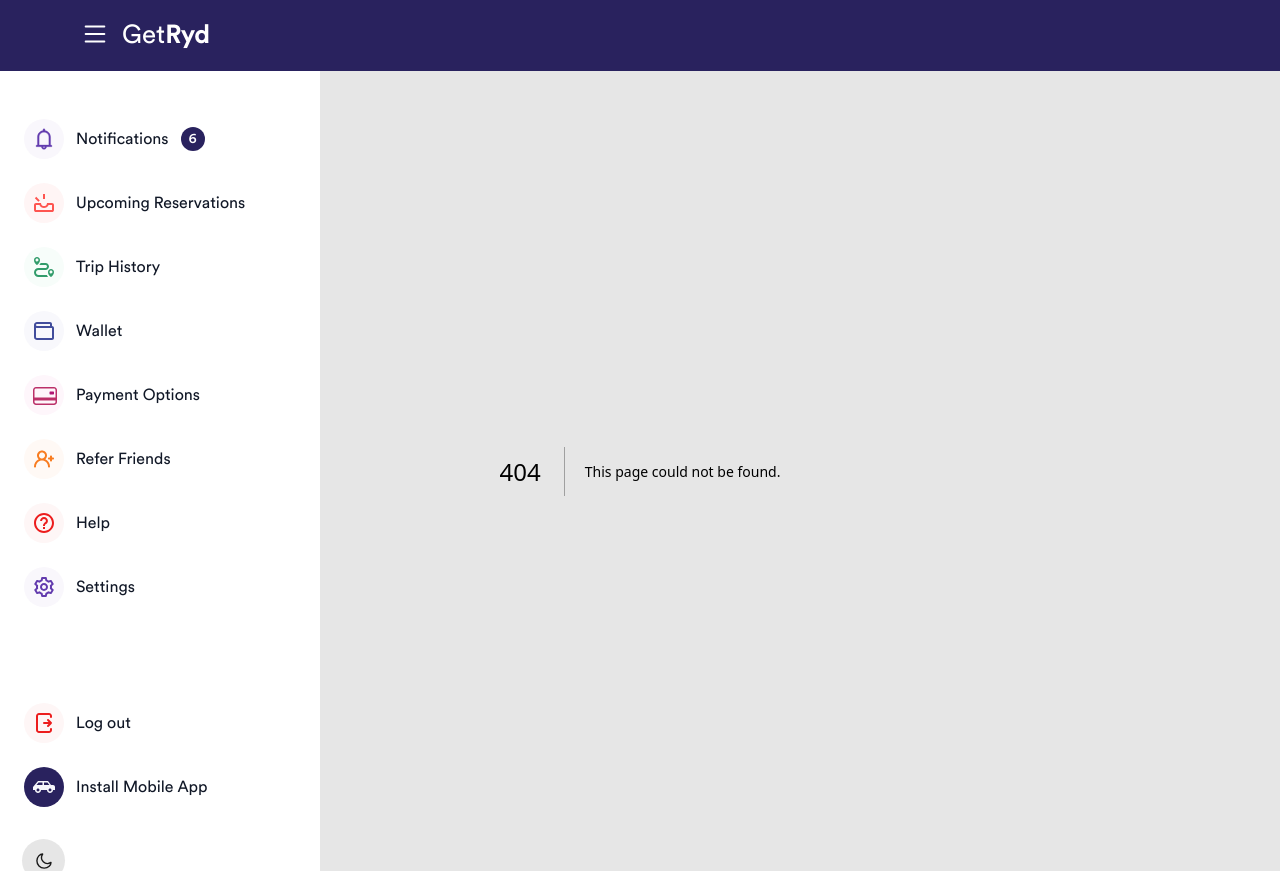
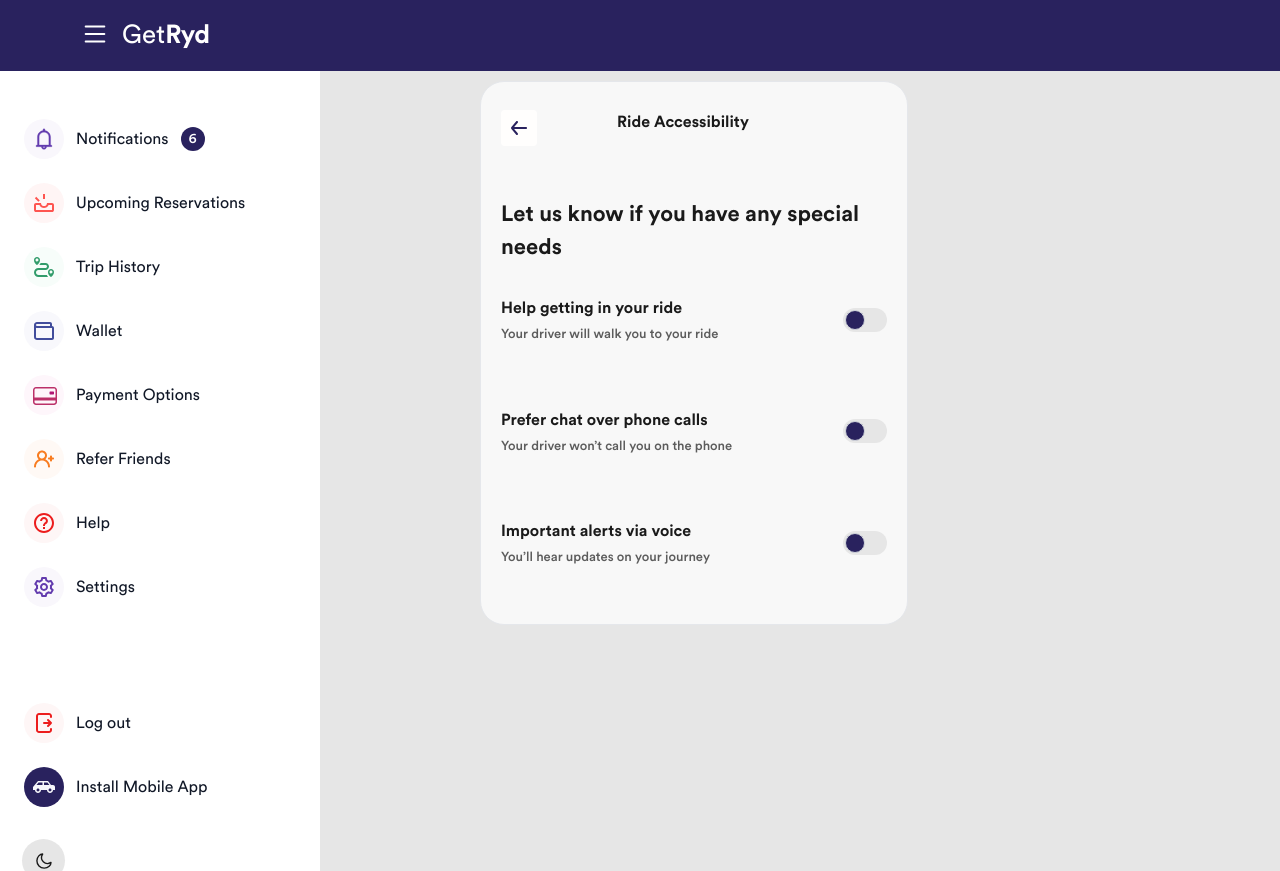
Before and after one commit to shohan-ch/ride-sharing-platform, a Next.js app: page /help/ride_accessibility in a window 1280 px wide. Before the commit this address had no page. Built offline with nearby package versions, Linux system fonts and the light colour scheme.

Commit message:
Help ride accessibility page initially done

```diff
--- /dev/null
+++ b/src/components/Help/RideAccessibility/RideAccessibilityView.jsx
@@ -0,0 +1,88 @@
+import InputField from "@/components/Forms/InputField";
+import Switch from "@/components/Forms/Switch";
+import Button from "@/components/Utils/Button/Button";
+import Router, { useRouter } from "next/router";
+import Link from "next/link";
+
+const RideAccessibilityView = () => {
+  const router = useRouter();
+  // const { backLink } = router?.query || "";
+  // console.log(backLink);
+  return (
+    <>
+      <section className="sec items-center justify-center md:block md:h-full md:w-full lg:flex lg:justify-start lg:pl-[480px] lg:pt-[10px] 2xs:block 2xs:h-full 2xs:w-full">
+        <div className="wrapper relative border bg-gray-1 px-4 pt-5 dark:bg-dark-bg sm:pb-8 sm:dark:border-0 lg:w-[428px] lg:rounded-3xl lg:dark:border 2xl:min-h-[85vh] 3xl:min-h-[88vh] 2xs:w-auto 2xs:pt-2 2xs:pb-10 2xs:dark:border-0">
+          <div className="sm:pt-4 sm:text-left lg:pt-0 2xs:px-0 2xs:pt-0 2xs:text-left">
+            <div className="scroll_div h-full overflow-y-auto overflow-x-hidden py-2 dark:border-[#2C2C35] md:h-full lg:h-[390px] xl:h-[490px] 2xl:h-[390px] 3xl:h-[700px]">
+              <div className="pickup_header mb-10 flex md:pr-[86px] lg:pl-1 lg:pr-[62px] 2xs:mb-3 2xs:pr-4 2xs:pl-1">
+                <Link href={"/help"}>
+                  <img src="/assets/icons/backBgWhite.svg" alt="svg_icon" />
+                </Link>
+                <h2 className="mx-auto font-extrabold text-black dark:text-gray-2 2xl:text-22 3xl:text-[24px] 2xs:text-[18px]">
+                  Ride Accessibility
+                </h2>
+              </div>
+
+              <div className="rounded-5 mx-auto rounded-lg px-1 py-3 dark:text-white">
+                <h1 className="mb-8 text-[22px] font-bold text-[#1A1A1A] dark:text-white">
+                  Let us know if you have any special needs
+                </h1>
+
+                <div className="pb-10 sm:mb-6 2xs:mb-4">
+                  <div className="flex items-center justify-between">
+                    <div>
+                      <h1 className="mb-1 text-[16px] text-[#1A1A1A] dark:text-gray-1 md:font-bold">
+                        Help getting in your ride
+                      </h1>
+                      <p className="text-[13px] font-[450] text-gray-light dark:text-gray-2  md:font-medium ">
+                        Your driver will walk you to your ride
+                      </p>
+                    </div>
+                    <Switch />
+                  </div>
+                </div>
+
+                <div className="pb-10 sm:mb-6 2xs:mb-4">
+                  <div className="flex items-center justify-between">
+                    <div>
+                      <h1 className="mb-1 text-[16px] text-[#1A1A1A] dark:text-gray-1 md:font-bold">
+                        Prefer chat over phone calls
+                      </h1>
+                      <p className="text-[13px] font-[450] text-gray-light dark:text-gray-2  md:font-medium ">
+                        Your driver won’t call you on the phone
+                      </p>
+                    </div>
+                    <Switch />
+                  </div>
+                </div>
+
+                <div className="pb-10 sm:mb-6 2xs:mb-4">
+                  <div className="flex items-center justify-between">
+                    <div>
+                      <h1 className="mb-1 text-[16px] text-[#1A1A1A] dark:text-gray-1 md:font-bold">
+                        Important alerts via voice
+                      </h1>
+                      <p className="text-[13px] font-[450] text-gray-light dark:text-gray-2  md:font-medium ">
+                        You’ll hear updates on your journey
+                      </p>
+                    </div>
+                    <Switch />
+                  </div>
+                </div>
+              </div>
+              {/* <div className="absolute left-0 right-0 mx-5 md:bottom-0 lg:absolute lg:bottom-[22px] 2xs:fixed 2xs:bottom-[8px] 2xs:left-0 2xs:right-0">
+                <Button
+                  color="blue"
+                  handler={() => Router.push("/reserve/reservation_summary")}
+                >
+                  Save Trusted Contact
+                </Button>
+              </div> */}
+            </div>
+          </div>
+        </div>
+      </section>
+    </>
+  );
+};
+export default RideAccessibilityView;
--- /dev/null
+++ b/src/pages/help/ride_accessibility.js
@@ -0,0 +1,7 @@
+import RideAccessibilityView from "@/components/Help/RideAccessibility/RideAccessibilityView";
+
+const RideAccessibiltyPage = () => {
+  return <RideAccessibilityView />;
+};
+
+export default RideAccessibiltyPage;
```
